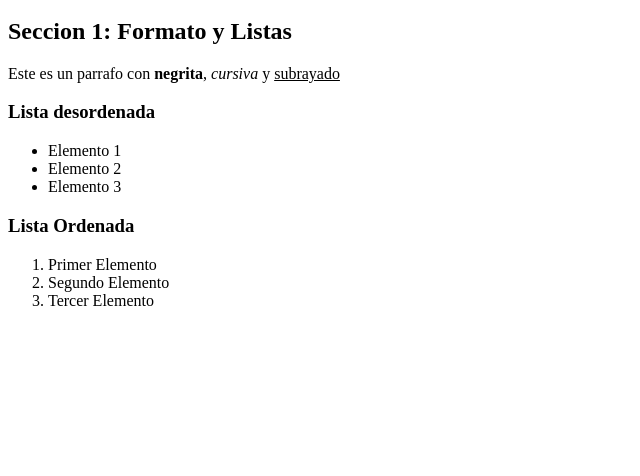
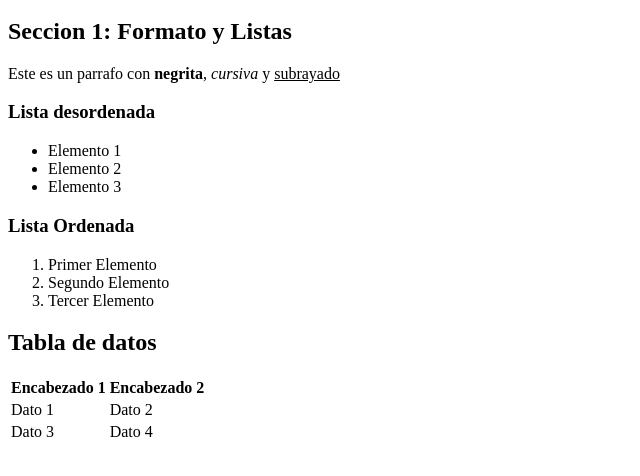
Before and after one commit to pjva/webpapes2, a plain HTML site: page index.html in a window 1280 px wide. Shown: the part 154-630 px from the top of the page, without its empty margins (0-640 px from the left). Drawn offline with Linux system fonts and the light colour scheme.

Commit message:
seccion de contendo 2

```diff
--- a/index.html
+++ b/index.html
@@ -1,14 +1,16 @@
 <!DOCTYPE html>
 <html lang="en">
+
 <head>
     <meta charset="UTF-8">
     <meta name="viewport" content="width=device-width, initial-scale=1.0">
     <title>Ejemplo pagina web</title>
 </head>
+
 <body>
 
     <header>
-    <h1>Mi  pagina web</h1>
+        <h1>Mi pagina web</h1>
         <nav>
             <ul>
                 <li><a href="#sección1">Seccion 1</a></li>
@@ -21,6 +23,7 @@
     <main>
 
         <!--contendio principal-->
+        <!--Seccion 1 del contendo-->
 
         <section id="seccion1">
             <h2>Seccion 1: Formato y Listas</h2>
@@ -41,10 +44,39 @@
 
 
         </section>
+        <!--seccion 2 del contendido-->
+        <section id="seccion2">
+            <h2>Tabla de datos</h2>
+            <table border="0">
 
+                <thead>
+                    <tr>
+                        <th>Encabezado 1</th>
+                        <th>Encabezado 2</th>
+                    </tr>
+                </thead>
+
+                <tbody>
+                    <tr>
+                        <td>Dato 1</td>
+                        <td>Dato 2</td>
+                    </tr>
+
+                    <tr>
+                        <td>Dato 3</td>
+                        <td>Dato 4</td>
+                    </tr>
+
+
+                </tbody>
+
+            </table>
+
+        </section>
 
     </main>
 
 
 </body>
+
 </html>
```
Lines whose indentation alone changed are shown as unchanged.
